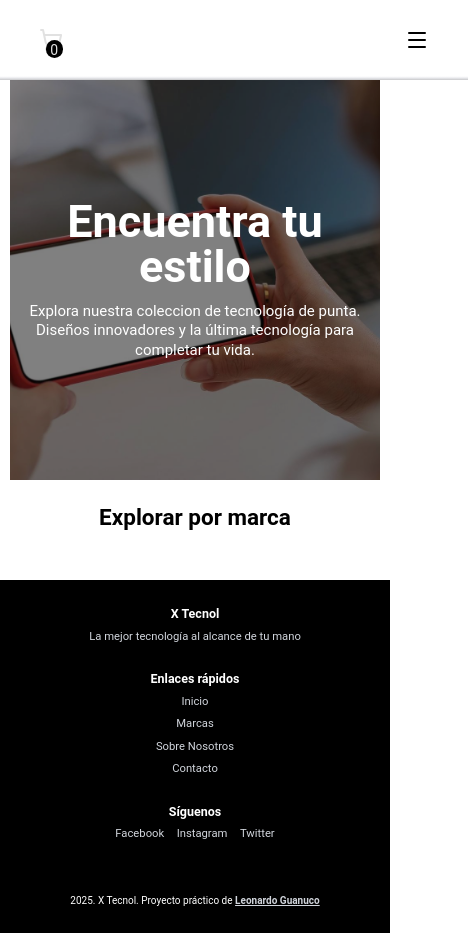
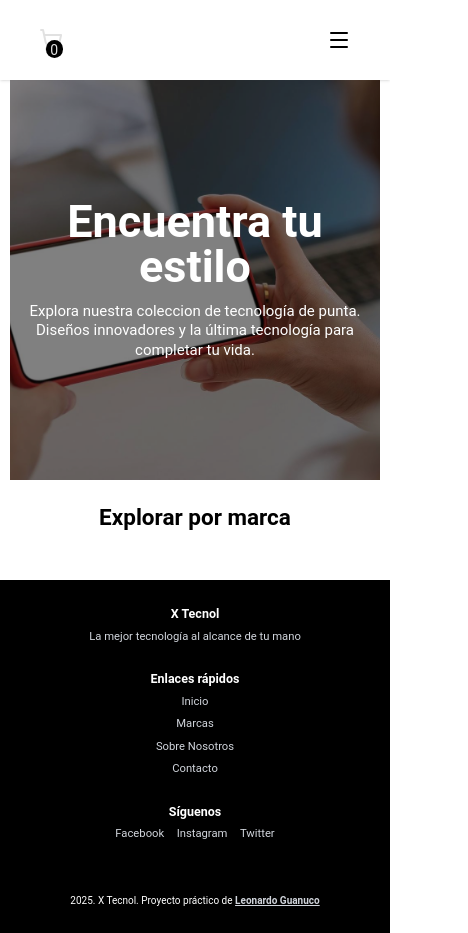
Before and after one commit to Leonardo-G/React-ecommerce-tecnologia, a Next.js app: page / in a window 390 px wide. Shown: the whole page, 468 px wide, since content can reach past the window. Built offline with nearby package versions, Linux system fonts and the light colour scheme; no server answers.

Commit message:
fix(nav): adjust Tailwind class usage in responsive layout

```diff
--- a/src/components/itemDetail/ItemDetailImg.tsx
+++ b/src/components/itemDetail/ItemDetailImg.tsx
@@ -1,4 +1,3 @@
-"use client"
 import Image from "next/image";
 import React from "react";
 
--- a/src/components/itemDetail/ZoomImg.js
+++ b/src/components/itemDetail/ZoomImg.js
@@ -26,7 +26,7 @@ export const ZoomImg = ({ imgShow, setImgShow, idxImg, setIdxImg }) => {
   };
 
   return (
-    <div className="zoom relative">
+    <div className="zoom relative z-99">
       <div className="absolute top-[2%] right-[2%] border p-2 border-gray-400 rounded-full cursor-pointer hover:scale-103 duration-300 transition-all" onClick={handleCloseZoom}>
         <X />
       </div>
--- a/src/components/navegacion/Navegacion.scss
+++ b/src/components/navegacion/Navegacion.scss
@@ -1,23 +1,10 @@
 .navegacion{
-    width: 100%;
     height: 8rem;
     display: flex;
     justify-content: space-around;
     align-items: center;
     color: #fff;
     position: relative;
-    &:after{
-        content: "";
-        position: absolute;
-        bottom: 0;
-        left: 0;
-        height: .5rem;
-        width: 100%;
-        background: rgb(255,255,255);
-        background: -moz-linear-gradient(180deg, rgba(255,255,255,1) 24%, rgba(230,231,235,0.8715861344537815) 61%, rgba(195,196,199,0.7875525210084033) 86%);
-        background: -webkit-linear-gradient(180deg, rgba(255,255,255,1) 24%, rgba(230,231,235,0.8715861344537815) 61%, rgba(195,196,199,0.7875525210084033) 86%);
-        background: linear-gradient(180deg, rgba(255,255,255,1) 24%, rgba(230,231,235,0.8715861344537815) 61%, rgba(195,196,199,0.7875525210084033) 86%);
-    }
     .navegacion__logo a{
         font-size: 1.8rem;
         color: #000;
@@ -114,7 +101,6 @@
             right: 0;
             transform: translateX(100%);
             height: 100%;
-            width: 100%;
             flex-direction: column;
             justify-content: center;
             background-color: #fff;
--- a/src/components/navegacion/Navegacion.tsx
+++ b/src/components/navegacion/Navegacion.tsx
@@ -17,14 +17,14 @@ export const Navegacion = () => {
   };
 
   return (
-    <header>
-      <nav className="navegacion">
+    <header className="max-w-full">
+      <nav className="navegacion shadow-sm">
         <div className="navegacion__logo">
           <Link href="/" onClick={handleCloseMenu}>
             X Tecnol
           </Link>
         </div>
-        <div className={`navegacion__enlaces ${menu && "menuActive"}`}>
+        <div className={`navegacion__enlaces ${menu && "menuActive w-full"}`}>
           <Link href="/" onClick={handleCloseMenu}>
             Inicio
           </Link>
```
